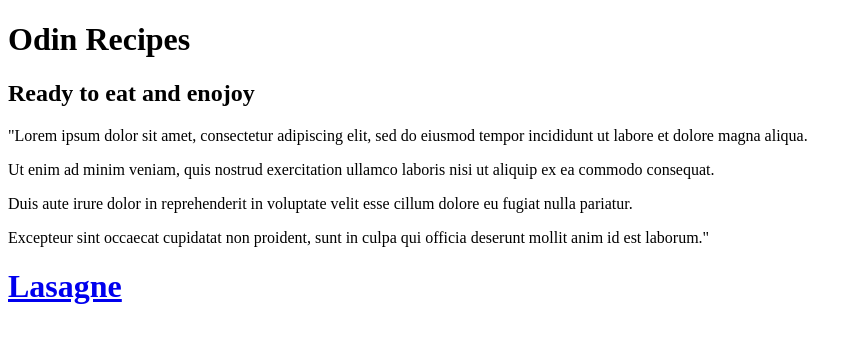
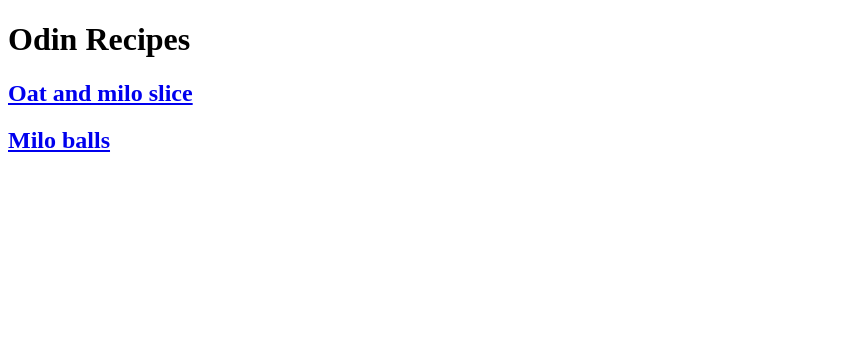
Before and after one commit to camiwat/odin-recipes, a plain HTML site: page index.html in a window 1280 px wide. Shown: the whole page, without its empty margins (0-858 px from the left). Drawn offline with Linux system fonts and the light colour scheme.

Commit message:
added recipie

```diff
--- a/index.html
+++ b/index.html
@@ -4,20 +4,22 @@
     <meta charset="UTF-8">
     <meta http-equiv="X-UA-Compatible" content="IE=edge">
     <meta name="viewport" content="width=device-width, initial-scale=1.0">
-    <title>Document</title>
+    <title>Recipies</title>
 </head>
 <body>
     <h1>
         Odin Recipes
     </h1>
-<h2>Ready to eat and enojoy</h2>
-<p> "Lorem ipsum dolor sit amet, consectetur adipiscing elit, sed do eiusmod tempor incididunt ut labore et dolore magna aliqua. </p>
-    <p>Ut enim ad minim veniam, quis nostrud exercitation ullamco laboris nisi ut aliquip ex ea commodo consequat. <p>Duis aute irure dolor in reprehenderit in voluptate velit esse cillum dolore eu fugiat nulla pariatur. </p>
-    </p>
-    <p>Excepteur sint occaecat cupidatat non proident, sunt in culpa qui officia deserunt mollit anim id est laborum."</p>
 
-    <h1>
-       <a href="recipes/lasagna.html">Lasagne</a>
-    </h1>
+    <h2>
+       <a href="recipes/oatmiloslice.html"> Oat and milo slice</a>
+       </h2>
+
+       <h2>
+       <a href="/home/cami/repos/odin-recipes/recipes/miloballs.html"> Milo balls</a>
+    </h2>
+
+
+
 </body>
 </html>
```
